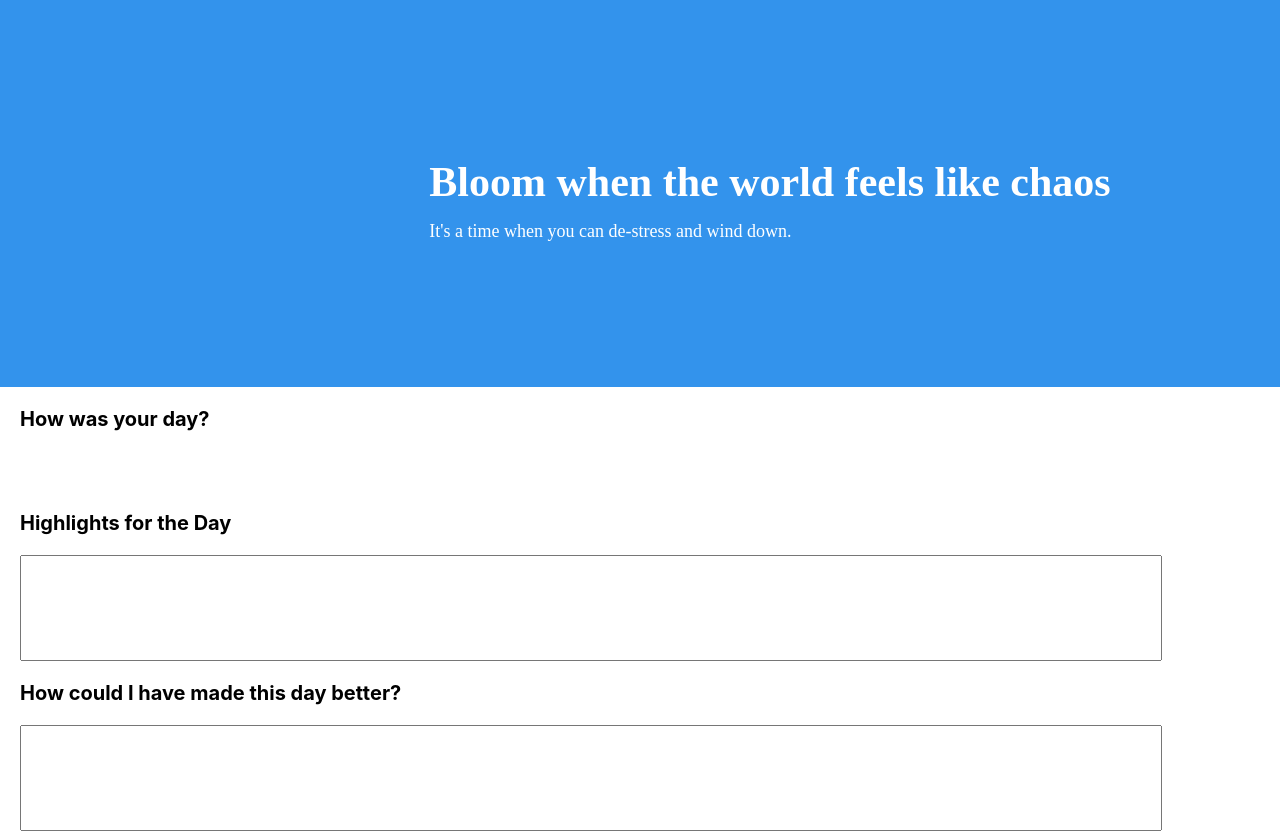
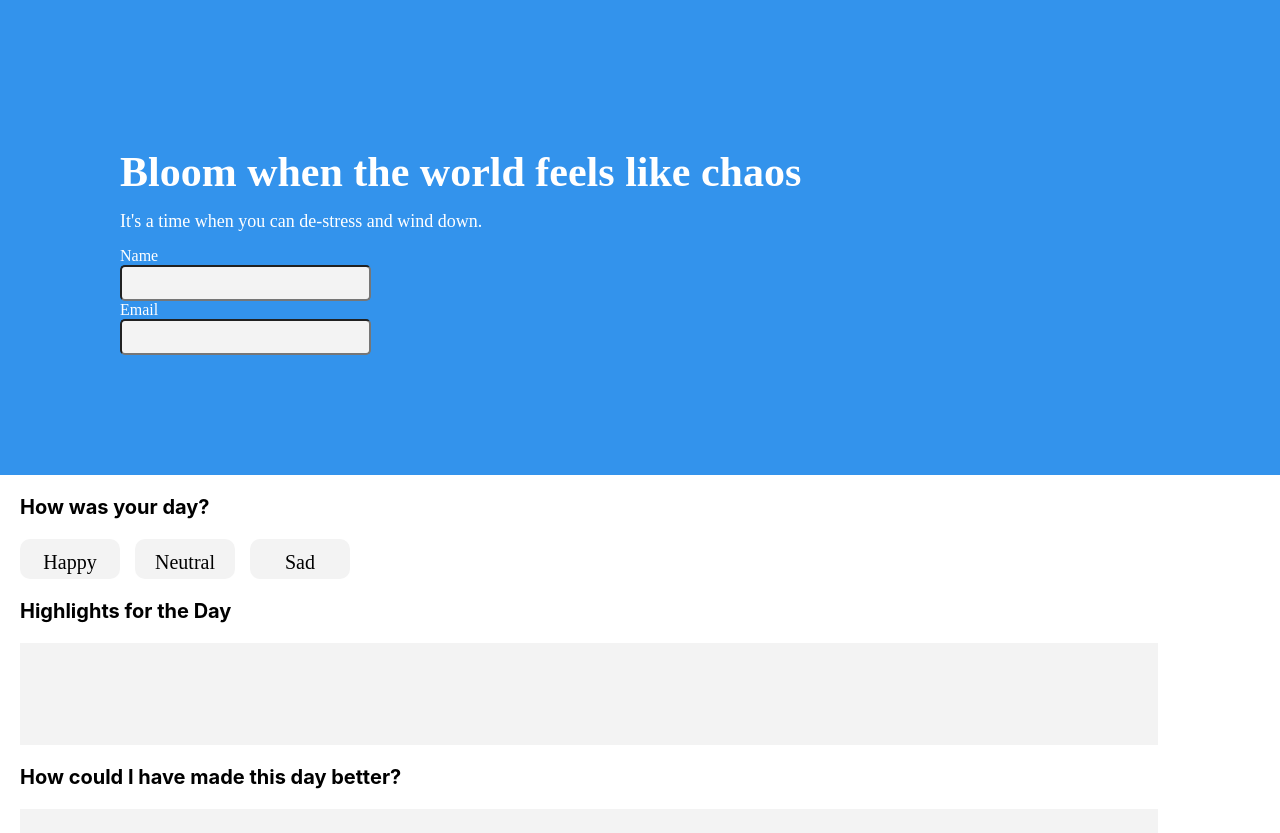
Before and after one commit to geerma/Bloom, a React (Create React App) app: page / in a window 1280 px wide. Shown: the top 833 px of the page. Built offline with nearby package versions, Linux system fonts and the light colour scheme.

Commit message:
changed box colours added button names

```diff
--- a/src/App.css
+++ b/src/App.css
@@ -5,11 +5,15 @@
 
 }
 .App-header {
-  display: flex;
+  /* display: flex;
   flex-direction: column;
   align-items: center;
-  justify-content: flex-start;
+  justify-content: flex-start; */
   color: white;
+}
+
+.box{
+
 }
 
 @font-face{
@@ -26,18 +30,15 @@
 
 header{
   width: 100%;
-  padding: 130px;
+  padding: 120px;
   background-color: #3393EC;
 }
 
-
+/* TODO: Center this */
 .App-header h1{
   font-family: Euclid Circular B;
   font-size: 42px;
-  display: flex;
-  flex-direction: column;
-  align-items: center;
-  justify-content: center
+
 }
 
 .App-header h2{
@@ -54,6 +55,30 @@ h1{
   margin-bottom: 0;
 }
 
+.loginForm{
+  display: inline-block;
+}
+
+/* fix border */
+.formGroup{
+  font-family: Euclid Circular B;
+  font-weight: normal;
+  font-size: 16px;
+  border: none;
+}
+
+.formGroup, label{
+  display: block;
+}
+
+.formGroup input[type=text]{
+  width: 243.04px;
+  height: 30px;
+  border-radius: 5px;
+  background-color: #F3F3F3;
+  outline: none;
+}
+
 .form{
   margin-left: 20px;
 }
@@ -63,7 +88,6 @@ h1{
   align-items: center;
   justify-content: flex-start;
   gap: 15px;
-
 }
 
 .question{
@@ -86,9 +110,20 @@ h1{
     border-radius: 10px;
 }
 
-input[type=text]{
+/* TODO: center the text */
+input[type=button]{
+  background-color: #F3F3F3;
+  font-family: Euclid Circular B;
+  font-weight: semi-bold;
+  font-size: 20px;
+}
+
+.form input[type=text]{
   width: 90%;
   height: 100px;
+  background-color: #F3F3F3;
+  outline: #F3F3F3;
+  border: none;
   /* border-radius: 2px; */
 }
 
--- a/src/App.js
+++ b/src/App.js
@@ -26,7 +26,18 @@ function App() {
         <div class="box">
         <h1> Bloom when the world feels like chaos</h1>
         <h2>It's a time when you can de-stress and wind down.</h2>
+        <form class="loginForm">
+            <div class="formGroup">
+              <label>Name</label>
+              <input type="text" name="name"></input>
+            </div>
+            <div class="formGroup">
+              <label>Email</label>
+              <input type="text" name="email"></input>
+            </div>
+        </form>
         </div>
+
       </header>
         <Form />
         <Tasks />
--- a/src/components/Form.js
+++ b/src/components/Form.js
@@ -6,9 +6,9 @@ const Form = () => {
         <form class='form'>
             <p className='question'>How was your day?</p>
             <div className='howWasYourDay'>
-                <input className='emotion' type = "button"></input>
-                <input className='emotion'type = "button"></input>
-                <input className='emotion'type = "button"></input>
+                <input className='emotion' type = "button" value="Happy"></input>
+                <input className='emotion'type = "button" value="Neutral"></input>
+                <input className='emotion'type = "button" value="Sad"></input>
             </div>
 
             <p className='question'>Highlights for the Day</p>
```
